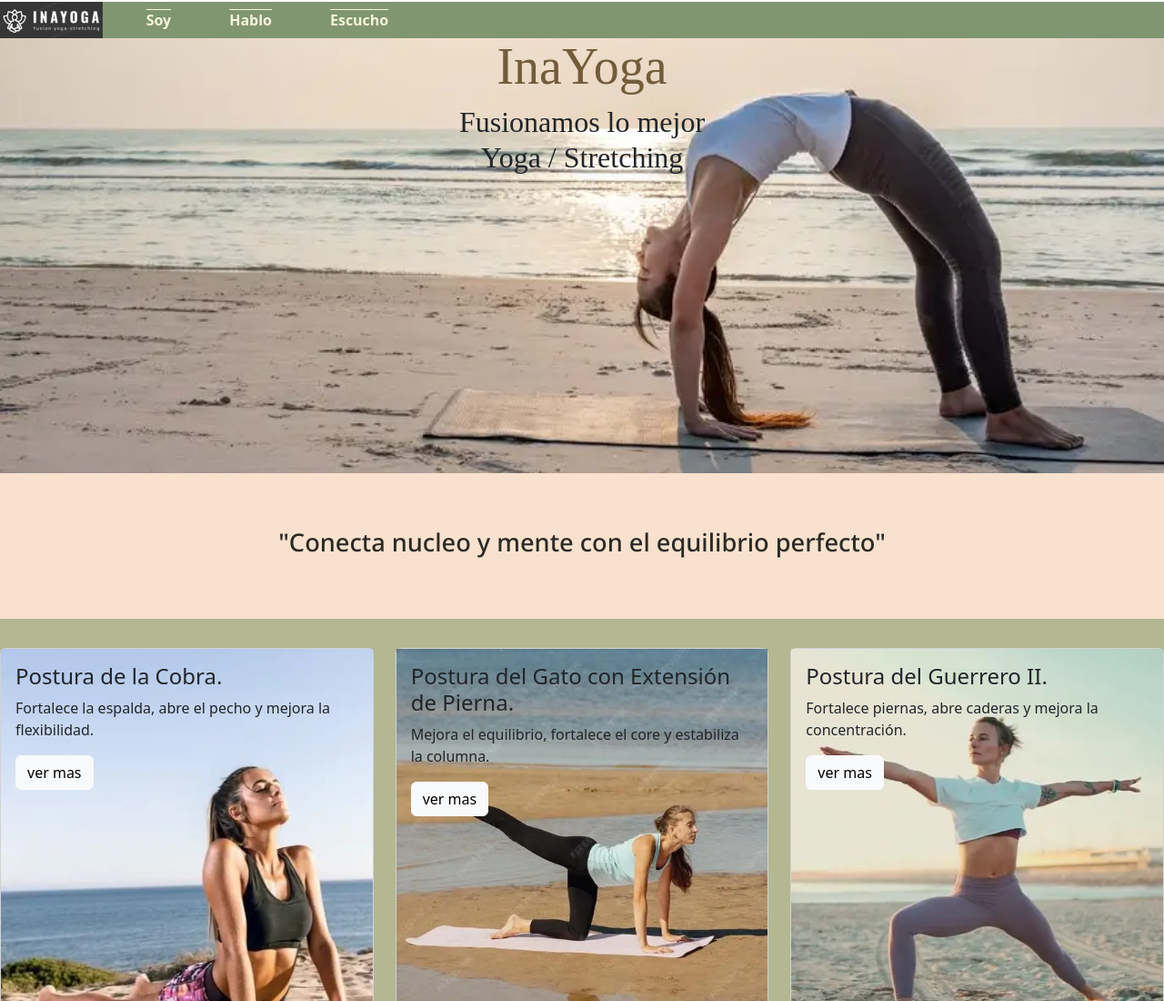
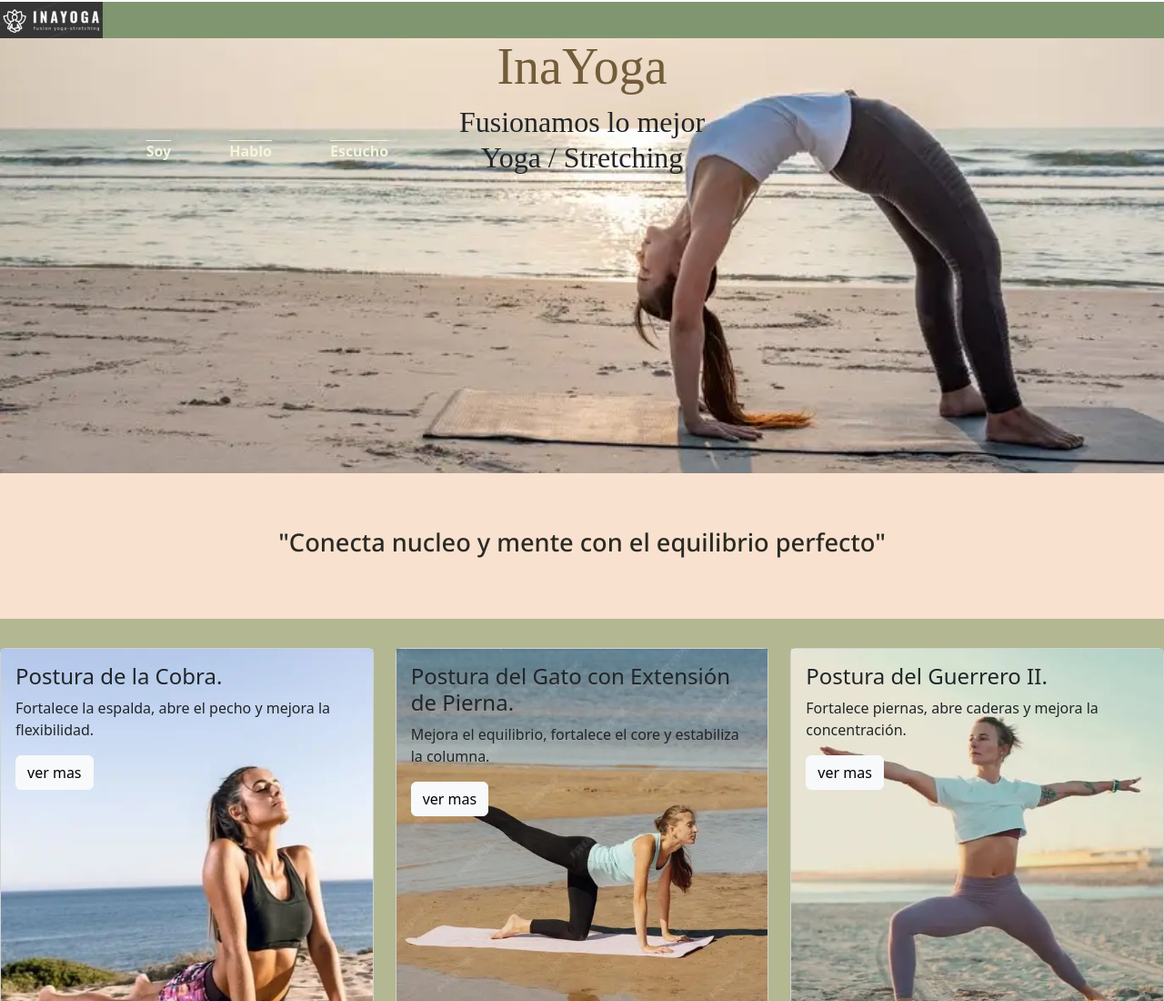
Before and after one commit to pepeluquet/InaYoga, a website: page index.html in a window 1280 px wide. Shown: the top 1100 px of the page at 91% size. Drawn offline with nearby package versions, Linux system fonts and the light colour scheme; a web font is replaced by a local one.

Commit message:
acomodando el navbar

```diff
--- a/scss/layout/_menu.scss
+++ b/scss/layout/_menu.scss
@@ -15,6 +15,7 @@
         display: flex;
         list-style: none;
         flex-basis: auto;
+        padding-top: 18em;
         a {
             color: map-get($color-bg , musgo-menu );
             text-decoration:overline;
```
Also changed, not shown: css/main.css, 1 other file.
